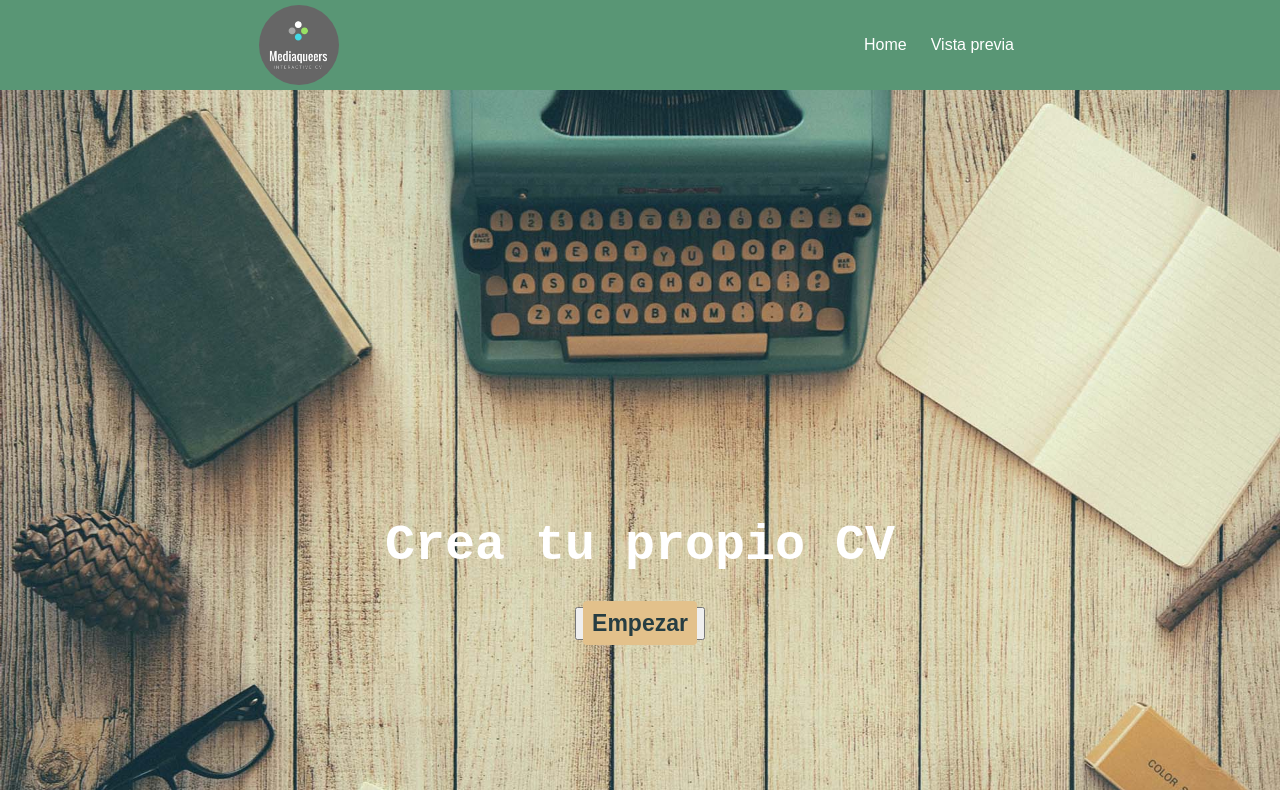
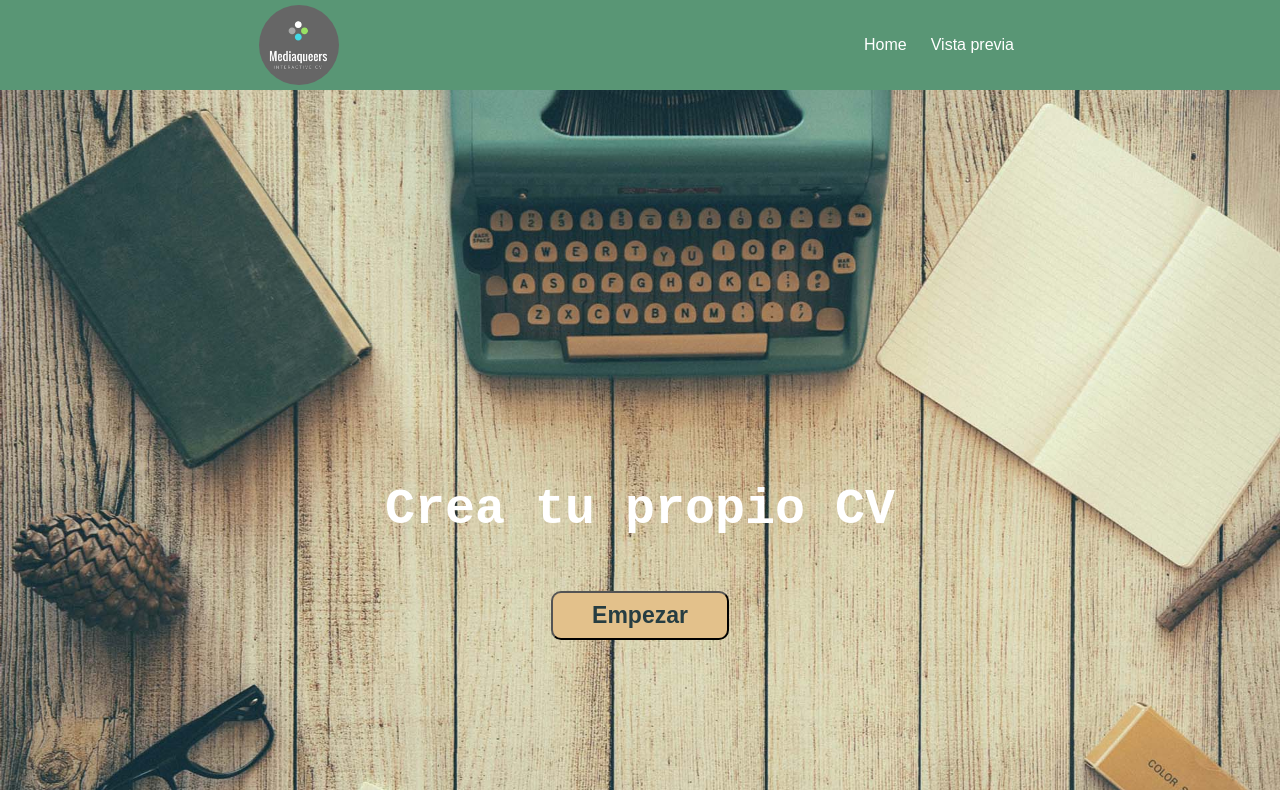
Before and after one commit to gavimena/clarke-s4-reactivas, a React (Create React App) app: page / in a window 1280 px wide. Shown: the top 800 px of the page. Built offline with nearby package versions, Linux system fonts and the light colour scheme.

Commit message:
add contact details to preview

```diff
--- a/src/components/App.js
+++ b/src/components/App.js
@@ -47,7 +47,7 @@ class App extends React.Component {
 							<Form updatePreviewForm = {this.updateState} scroll={this.state.scroll}/>
 							<Preview visible={this.state.visible}
 								closePreview={this.handleClickShowPreview}
-								namePrev={this.state.name} surname={this.state.lastname} job={this.state.profession}/>
+								namePrev={this.state.name} surname={this.state.lastname} job={this.state.profession} phone={this.state.telephone} mail={this.state.email} />
 						</div>
 					</div>
 				</main>
--- a/src/components/Form.js
+++ b/src/components/Form.js
@@ -20,7 +20,7 @@ class Form extends React.Component {
 
 				<Profile scroll={this.props.scroll} updatePreview= {this.props.updatePreviewForm}	/>
 				<Summary />
-				<Contact />
+				<Contact updatePreview= {this.props.updatePreviewForm} />
 				<Experience />
 				<Additional />
 				<Personalize />
--- a/src/components/Hero.js
+++ b/src/components/Hero.js
@@ -13,7 +13,7 @@ class Hero extends React.Component {
 			<div className="main__cover">
 				<div className="main__cover__create">
 					<h1 className="main__cover__create__title">Crea tu propio CV</h1>
-					<button onClick={this.props.scroll}><a href="" className="main__cover__create__link" >Empezar</a></button>
+					<button onClick={this.props.scroll} className="main__cover__create__link">Empezar</button>
 				</div>
 			</div>
 		)
--- a/src/components/Preview.js
+++ b/src/components/Preview.js
@@ -20,10 +20,10 @@ class Preview extends React.Component {
             <div className={`${clase} printPreview`} id="preview">
 							<div className="preview__showContainer preview__container--padding">
 								<img className="preview__button--hide" src="images/cancel.png" alt="boton cerrar" onClick={this.props.closePreview} />
-                    <Profile name={this.props.namePrev}  lastname= {this.props.surname}  profession={this.props.job} />
-                    <hr className="line__top" />
-                    <Summary />
-                    <Contact />
+								<Profile name={this.props.namePrev}  lastname= {this.props.surname}  profession={this.props.job} />
+								<hr className="line__top" />
+								<Summary />
+								<Contact telephone={this.props.phone} email={this.props.mail} />
                     <Experience />
                     <Additional />
                 </div>
--- a/src/components/form/ContactForm.js
+++ b/src/components/form/ContactForm.js
@@ -1,6 +1,17 @@
 import React from 'react';
+import ReactDOM from 'react-dom';
 
 class Contact extends React.Component {
+
+	constructor(props){
+   super(props);
+   this.handleChange = this.handleChange.bind(this);
+ }
+
+ 	handleChange(event) {
+		this.props.updatePreview(event.target.name,event.target.value);
+	}
+
 	render(){
 		return(
 			<div className="contact-information section">
@@ -11,11 +22,10 @@ class Contact extends React.Component {
 					</div>
 				</div>
 				<div id="content-contact-info" className="form__sectionContent">
-					<input type="tel" name="telephone" id="telephone" placeholder="Teléfono" />
+					<input type="tel" name="telephone" id="telephone" placeholder="Teléfono" onChange={this.handleChange} />
 					<span className="error error_telephone"></span>
-					<input type="email" name="email" id="email" placeholder="Email" />
+					<input type="email" name="email" id="email" placeholder="Email" onChange={this.handleChange} />
 					<span className="error error_email"></span>
-					<input type="button" name="save" value="Guardar" className="saveContact form__button--saveDeleteClose" />
 					<input type="button" name="delete" value="Borrar" className="delete-contact form__button--saveDeleteClose" />
 					<input type="button" value="cerrar" className="form__button--saveDeleteClose" onclick="cerrar('content-contact-info')" />
 				</div>
--- a/src/components/form/ProfileForm.js
+++ b/src/components/form/ProfileForm.js
@@ -17,12 +17,15 @@ class Profile extends React.Component {
 			const object = ReactDOM.findDOMNode(this.refs.contentProfile)
 			console.log(object)
 			window.scrollTo(0, object.offsetTop);
+			// window.scrollIntoView({ behavior: 'smooth' });
+			// window.configureAnchors({offset: -60, scrollDuration: 200})
 		}
 	}
 
+
 	render(){
 		return(
-			<div className="profile section">
+			<div className="profile section" ref="contentProfile">
 				<div className="info">
 					<h2 className="section-title">Perfil</h2>
 					<div className="section-buttons">
@@ -30,7 +33,7 @@ class Profile extends React.Component {
 					</div>
 				</div>
 
-				<div id="content-profile" className="form__sectionContent" ref="contentProfile">
+				<div id="content-profile" className="form__sectionContent">
 					<input type="text" name="name" id="name" placeholder="Nombre" onChange={this.handleChange} />
 					<input type="text" name="lastname" id="lastname" placeholder="Apellidos" onChange={this.handleChange} />
 					<input type="text" name="profession" id="profession" placeholder="Profesión" onChange={this.handleChange}/>
--- a/src/components/preview/ContactPrev.js
+++ b/src/components/preview/ContactPrev.js
@@ -10,10 +10,10 @@ class Contact extends React.Component {
 					<hr className="line__bottom" />
 				</div>
 				<div className="preview__container--padding">
-					<span className="preview__section__subtitle">Teléfono:</span> <span id="data-telephone"></span>
+					<span className="preview__section__subtitle">Teléfono:</span><span id="data-telephone">{this.props.telephone}</span>
 				</div>
 				<div className="preview__container--padding">
-					<span className="preview__section__subtitle">Email:</span> <span id="data-email"></span>
+					<span className="preview__section__subtitle">Email:</span> <span id="data-email">{this.props.email}</span>
 				</div>
 			</div>
 		);
--- a/src/scss/layout/_main.scss
+++ b/src/scss/layout/_main.scss
@@ -41,24 +41,23 @@
 
 .main__cover__create__link {
 	width: 40%;
-	border-radius: 4px;
+	border-radius: 10px;
 	background-color: #E3C18B;
 	padding: 5px;
 	text-align: center;
 	margin-top: 20px;
 	color: white;
-	text-decoration: none;
 	font-weight: bold;
+	&:hover {
+		background: white;
+		color: #E3C18B;
+		font-size: 20px;
+		box-shadow: inset 0 0 0 3px #E3C18B;
+	}
 	@media all and (min-width: 769px){
 		width: 35%;
-		border-radius: 4px;
-		background-color: #E3C18B;
 		padding: 9px;
-		text-align: center;
-		margin-top: 20px;
 		color: #263d42;
-		text-decoration: none;
-		font-weight: bold;
 		font-size: 23px;
 	}
 }
--- a/src/scss/main.css
+++ b/src/scss/main.css
@@ -284,25 +284,23 @@
 
 .main__cover__create__link {
   width: 40%;
-  border-radius: 4px;
+  border-radius: 10px;
   background-color: #E3C18B;
   padding: 5px;
   text-align: center;
   margin-top: 20px;
   color: white;
-  text-decoration: none;
   font-weight: bold; }
+  .main__cover__create__link:hover {
+    background: white;
+    color: #E3C18B;
+    font-size: 20px;
+    box-shadow: inset 0 0 0 3px #E3C18B; }
   @media all and (min-width: 769px) {
     .main__cover__create__link {
       width: 35%;
-      border-radius: 4px;
-      background-color: #E3C18B;
       padding: 9px;
-      text-align: center;
-      margin-top: 20px;
       color: #263d42;
-      text-decoration: none;
-      font-weight: bold;
       font-size: 23px; } }
 
 /*contenedor del formulario*/
```
